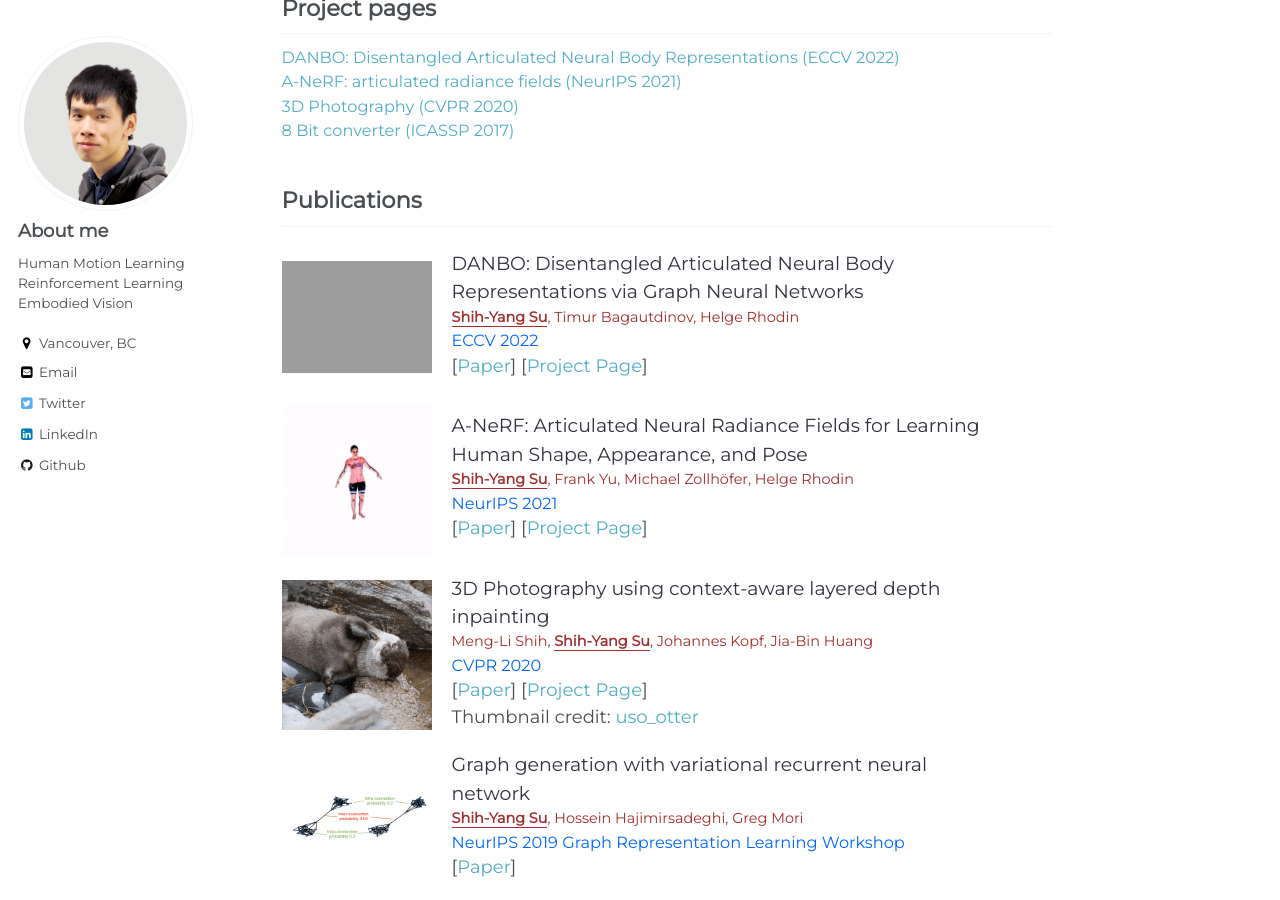
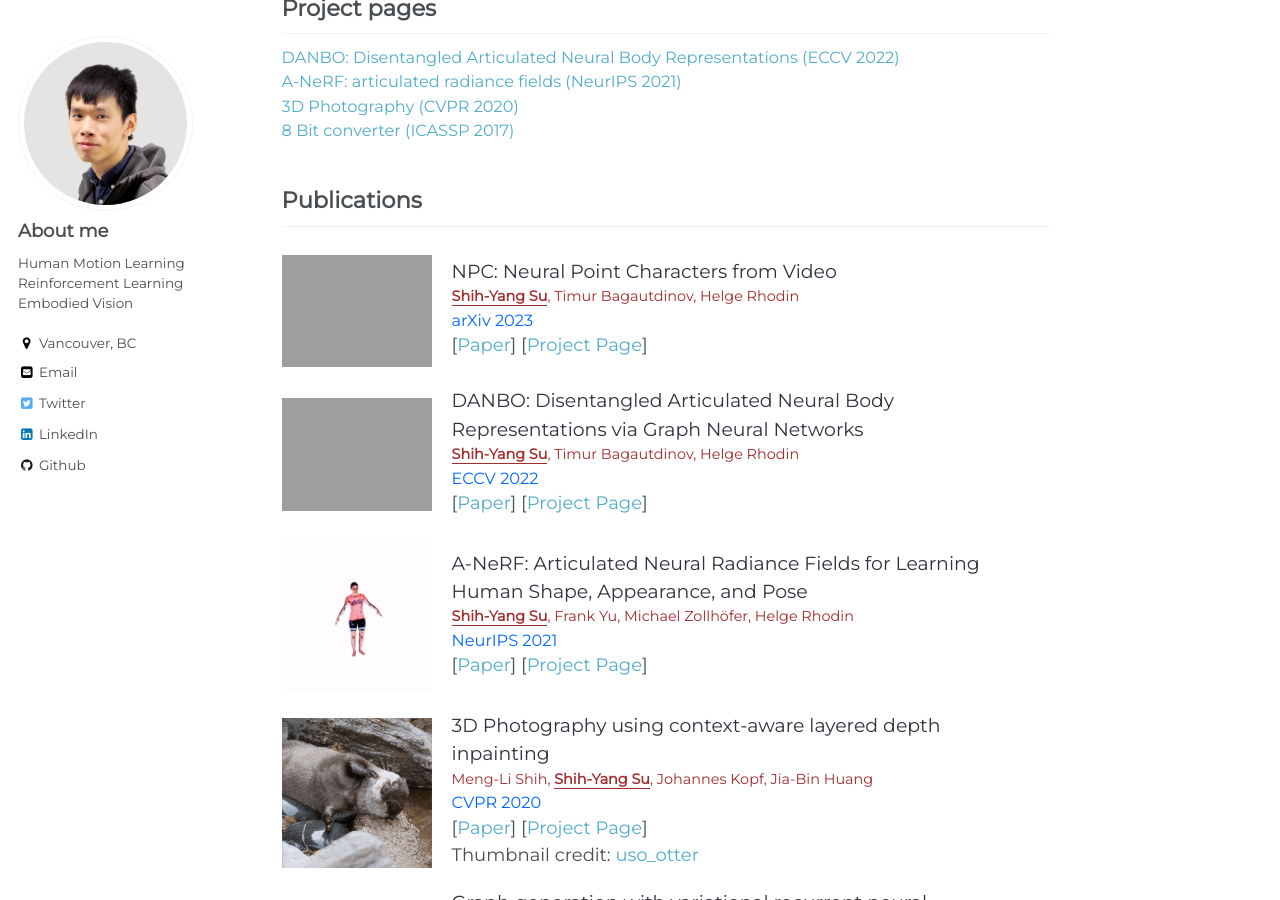
Before and after one commit to LemonATsu/LemonATsu.github.io, a Jekyll site: the page built from _pages/about.md, in a window 1280 px wide and 900 px high, scrolled down 450 px. Built offline with Jekyll 4.4.1, drawn with Linux system fonts in a browser that asks for light colours.

Commit message:
add npc arxiv

```diff
--- a/_pages/about.md
+++ b/_pages/about.md
@@ -23,6 +23,16 @@
 
 ## Publications
 <a id="#publications"></a>
+<div class="pub-container">
+    <div class="pub-thumb"><img class="img-responsive" src="https://lemonatsu.github.io/images/npc.gif"></div>
+    <div class="pub-content">
+        <div class="pub-title">NPC: Neural Point Characters from Video</div>
+        <div class="pub-author"><b>Shih-Yang Su</b>, Timur Bagautdinov, Helge Rhodin</div>
+        <div class="pub-conf">arXiv 2023</div>
+        [<a href="https://arxiv.org/abs/2304.02013">Paper</a>]
+        [<a href="https://lemonatsu.github.io/npc/">Project Page</a>]
+    </div>
+</div>
 <div class="pub-container">
     <div class="pub-thumb"><img class="img-responsive" src="https://lemonatsu.github.io/images/danbo.gif"></div>
     <div class="pub-content">
```
Also changed, not shown: 1 other file.
